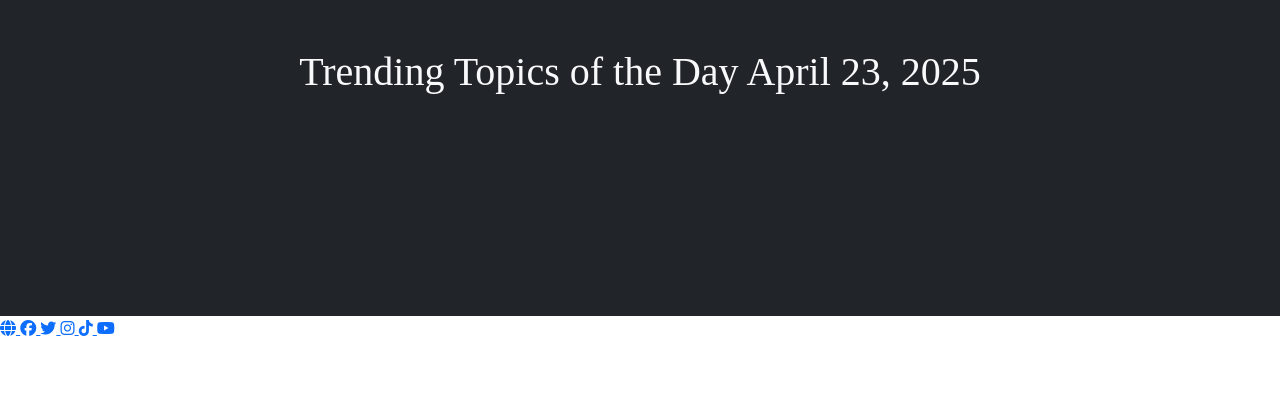
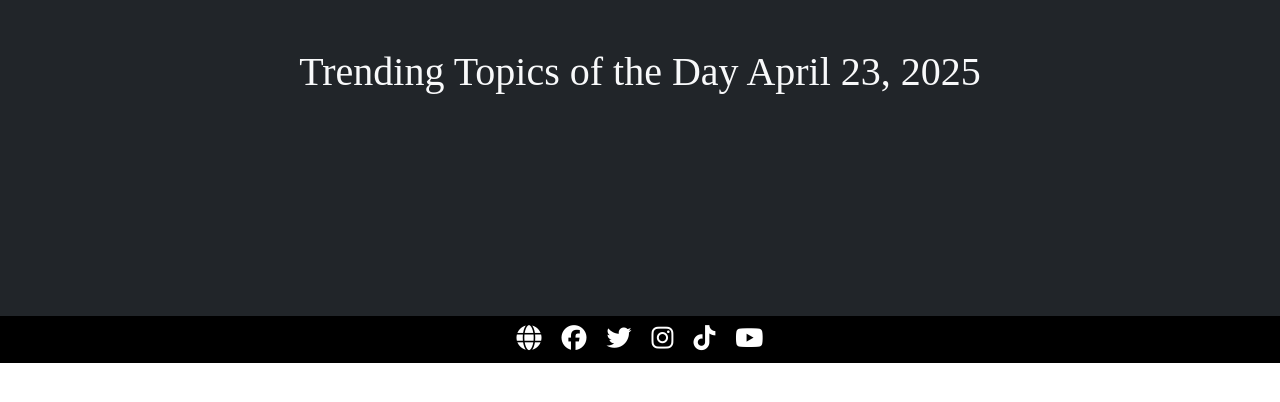
Before and after one commit to emmy1604/fcb-data-visualization, a plain HTML site: page index.html in a window 1280 px wide. Drawn offline with nearby package versions, Linux system fonts and the light colour scheme; no server answers.

Commit message:
Update index.css

```diff
--- a/index.css
+++ b/index.css
@@ -3,3 +3,20 @@ font-family: serif;
 color: white;
 text-align: center;
 }
+footer {
+    background-color: black;
+    display: flex;
+    justify-content: center;
+    align-items: center;
+    padding: 10px;
+}
+
+.fa-globe, .fa-facebook, .fa-twitter, .fa-instagram, .fa-tiktok, .fa-youtube {
+    font-size: 25px;
+    color: white;
+    margin: 0 10px 0 10px;
+}
+
+.fa-globe:hover, .fa-facebook:hover, .fa-twitter:hover, .fa-instagram:hover, .fa-tiktok:hover, .fa-youtube:hover {
+    color: gray;
+}
```
